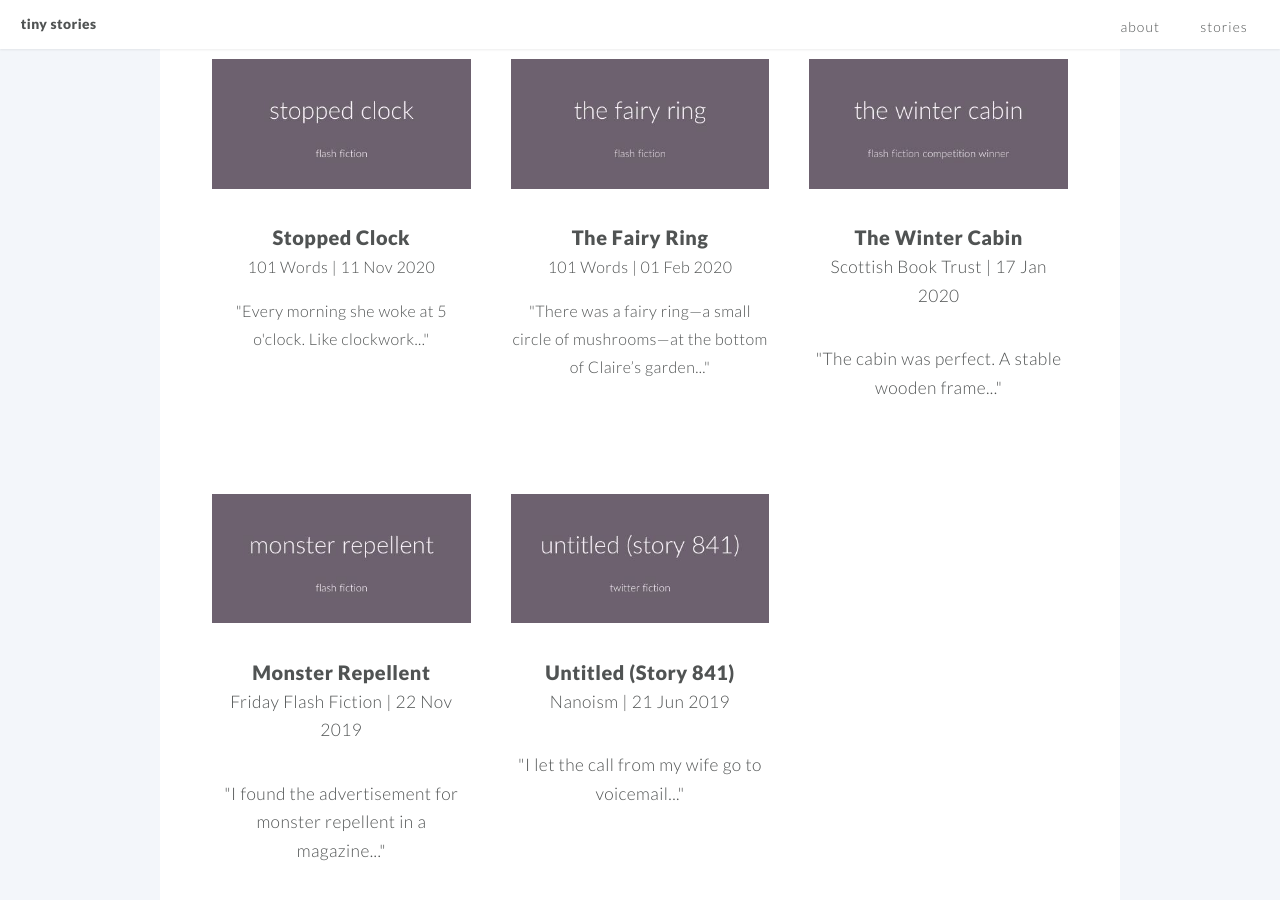
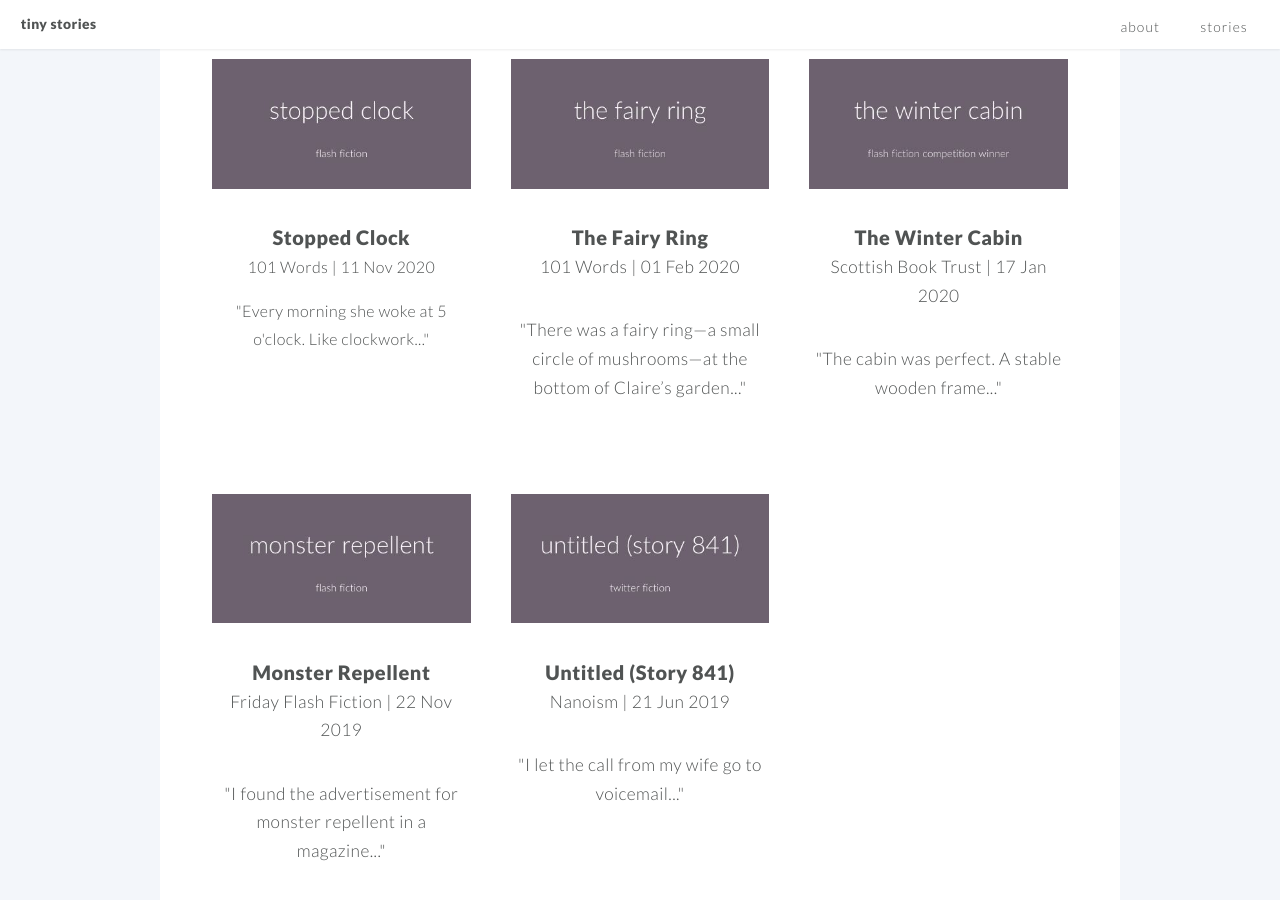
Before and after one commit to tinystories/tinystories.github.io, a Jekyll site: the page built from index.md, in a window 1280 px wide and 900 px high, scrolled down 1770 px. Built offline with Jekyll 4.4.1, drawn with Linux system fonts in a browser that asks for light colours.

Commit message:
Fix heading levels

```diff
--- a/_includes/04_the_fairy_ring.html
+++ b/_includes/04_the_fairy_ring.html
@@ -1,3 +1,3 @@
 <h1><a href="https://101words.org/the-fairy-ring/">The Fairy Ring</a></h1>
-<h2>101 Words | 01 Feb 2020<h2>
+<p>101 Words | 01 Feb 2020</p>
 <p>"There was a fairy ring—a small circle of mushrooms—at the bottom of Claire’s garden..."</p>
```
